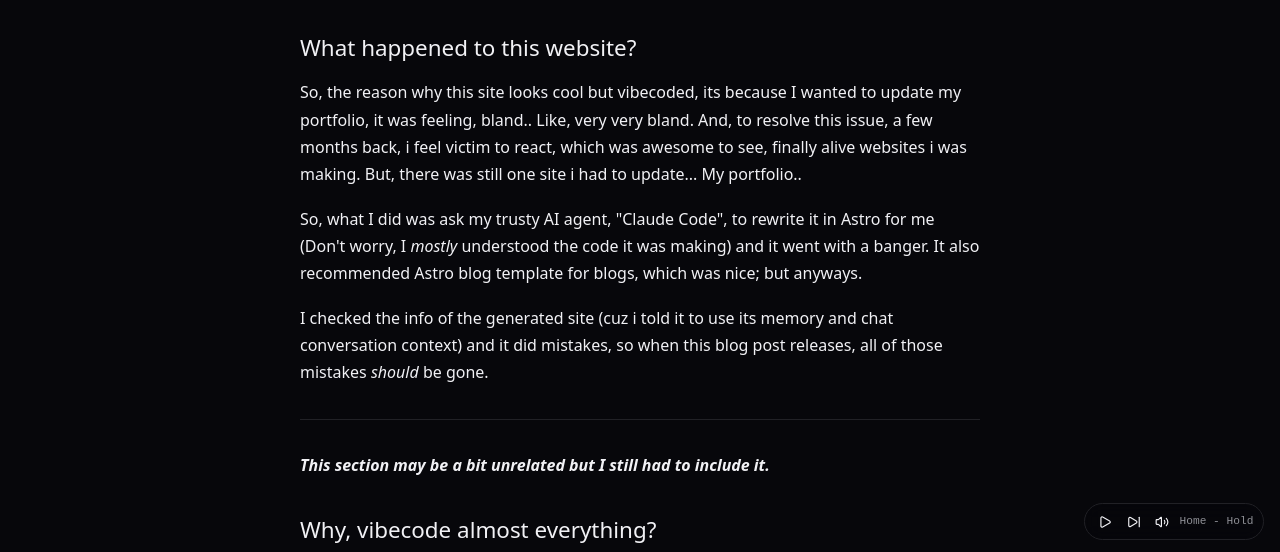
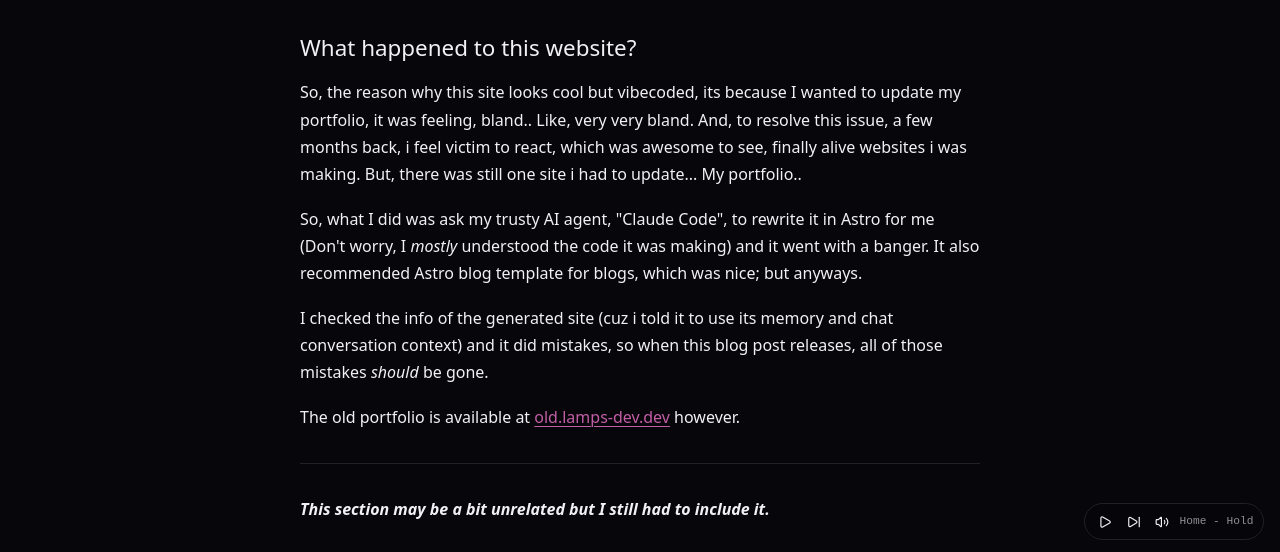
Before and after one commit to lamps-dev/astro-portfolio, an Astro site: page /blog/the-switch in a window 1280 px wide. Shown: the part 244-796 px from the top of the page. Built offline with nearby package versions, Linux system fonts and the light colour scheme; Astro itself is replaced by a stand-in of ours.

Commit message:
feat: added more info

```diff
--- a/src/content/blog/the-switch.mdx
+++ b/src/content/blog/the-switch.mdx
@@ -26,6 +26,8 @@ It also recommended Astro blog template for blogs, which was nice; but anyways.
 
 I checked the info of the generated site (cuz i told it to use its memory and chat conversation context) and it did mistakes, so when this blog post releases, all of those mistakes *should* be gone.
 
+The old portfolio is available at [old.lamps-dev.dev](https://old.lamps-dev.dev) however.
+
 ___
 ***This section may be a bit unrelated but I still had to include it.***
 
```
